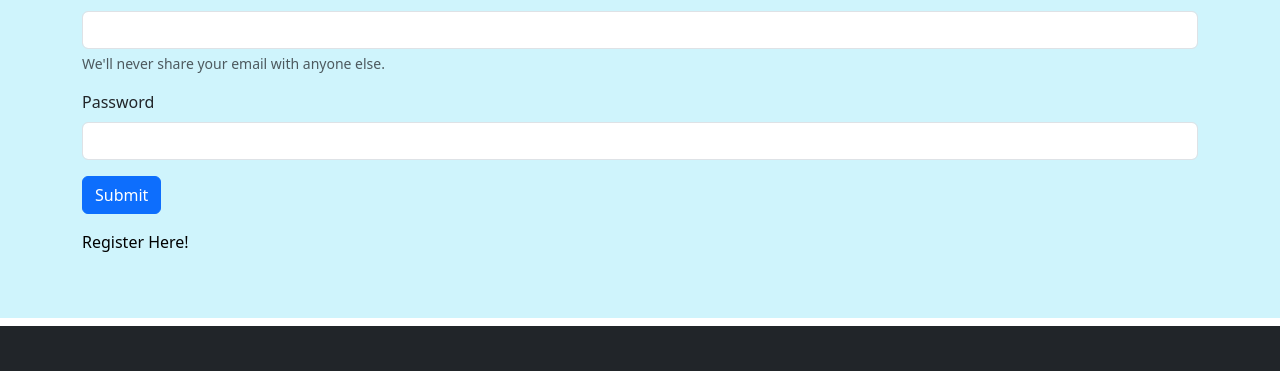
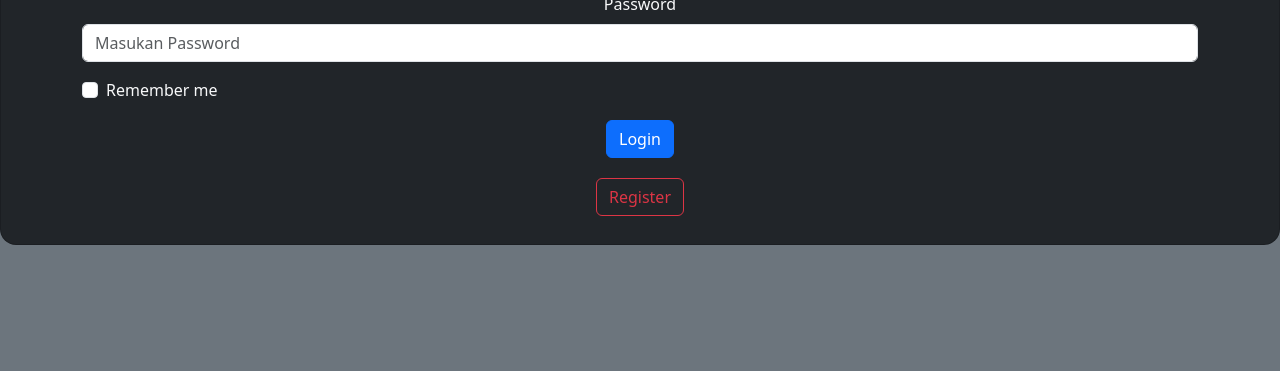
Before and after one commit to xaphirez/TubesRPLL-CinemaIndo, a PHP site: the page made by cinemaindo/app/views/customer/login.php in a window 1280 px wide. Shown: the part 378-749 px from the top of the page. Run offline with PHP 8.4, Linux system fonts and the light colour scheme; the template is opened without the code that fills it, so the values that code supplies are empty; some libraries are stand-ins or nearby versions.

Commit message:
Update tampilan Login Register

```diff
--- a/cinemaindo/app/config/config.php
+++ b/cinemaindo/app/config/config.php
@@ -1,6 +1,6 @@
 <?php
 
-define('BASEURL', 'http://localhost/cinemaindo/cinemaindo/public');
+define('BASEURL', 'http://localhost/T/cinemaindo/public');
 
 //DB
 
--- a/cinemaindo/app/views/customer/login.php
+++ b/cinemaindo/app/views/customer/login.php
@@ -1,23 +1,35 @@
-<div class="p-3 mb-2 bg-info-subtle text-emphasis-primary">
-    <div class="container text-center">
-        <img src="<?= BASEURL; ?>/img/Cindo.png" alt="Cinema Indo" width="380" class="rounded-circle">
-    </div>
-    <div class="container-md">
-        <form>
-            <div class="mb-3">
-                <label for="exampleInputEmail1" class="form-label">Email address</label>
-                <input type="email" class="form-control" id="exampleInputEmail1" aria-describedby="emailHelp">
-                <div id="emailHelp" class="form-text">We'll never share your email with anyone else.</div>
+<div class="bg-secondary vh-100">
+    <div class="global-container text-center">
+        <div class="card p-3 bg-dark text-light" style="border-radius: 1rem;">
+            <div class="card-body-login p-2 text-center">
+            <img src="<?= BASEURL; ?>/img/Cindo.png" alt="Cinema Indo" width="150" class="rounded-circle img-thumbnail shadow-sm mb-3">
+                <h1 class="card-title text-center">L O G I N</h1>
             </div>
-            <div class="mb-3">
-                <label for="exampleInputPassword1" class="form-label">Password</label>
-                <input type="password" class="form-control" id="exampleInputPassword1">
+                <div class="container py-2 h-100">
+                    <form>
+                        <div class="form-outline mb-3">
+                            <label for="exampleInputEmail1" class="form-label">Email</label>
+                            <input type="email" class="form-control" id="exampleInputEmail1" aria-describedby="emailHelp" placeholder = "Masukan Email" required>
+                        </div>
+                        <div class="form-outline mb-3">
+                            <label for="exampleInputPassword1" class="form-label">Password</label>
+                            <input type="password" class="form-control" id="exampleInputPassword1" placeholder = "Masukan Password" required>
+                        </div>
+                        <div class="col d-flex">
+                        <div class="form-check">
+                            <input class="form-check-input" type="checkbox" value="" id="form2Example31"/>
+                            <label class="form-check-label" for="form2Example31"> Remember me </label>
+                        </div>
+                        </div>
+                        <div class="text-center pt-3 pb-1">
+                        <button type="submit" class="btn-color btn btn-primary btn-block fa-lg gradient-custom-2 mb-3">Login</button>
+                        </div>
+                        <div class="text-center pb-1">
+                            <a href=" <?= BASEURL; ?>/customer/register" class="btn btn-outline-danger" style="text-decoration: none;"> Register</a>
+                        </div>
+                    </form>
+                </div>
             </div>
-            <button type="submit" class="btn btn-primary">Submit</button>
-            <div class="mt-3 mb-5">
-                <a href=" <?= BASEURL; ?>/customer/register" class="text-black" style="text-decoration: none;"> Register
-                    Here!</a>
-            </div>
-        </form>
+        </div>
     </div>
 </div>
--- a/cinemaindo/app/views/templates/header.php
+++ b/cinemaindo/app/views/templates/header.php
@@ -7,6 +7,7 @@
     <meta name="viewport" content="width=device-width, initial-scale=1.0">
     <title>Halaman <?= $data['judul']; ?></title>
     <link rel="stylesheet" href=" <?= BASEURL; ?> /css/bootstrap.css">
+    <link rel="stylesheet" href=" <?= BASEURL; ?> /css/Style.css">
     </link>
 </head>
 
```
Also changed, not shown: cinemaindo/app/views/customer/register.php (+23 -14 lines), cinemaindo/public/css/Style.css (added, +33 -0 lines).
